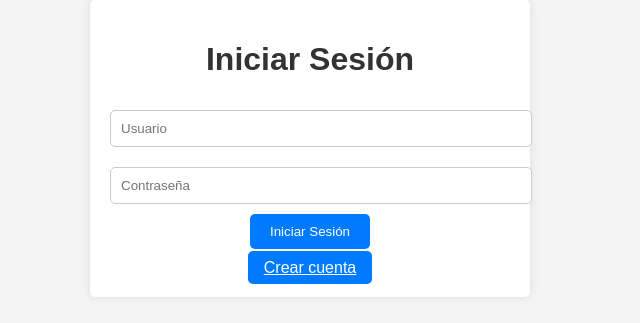
After one commit to NataliaArzeeee/Pagina-Web-, a Django app: page /login/ in a window 1280 px wide. The commit adds this page. Shown: the top 323 px of the page, without its empty margins (330-970 px from the left). Run offline with Django 4.2, Linux system fonts and the light colour scheme.

Commit message:
Paginita xd

```diff
--- a/app - Backup/app/urls.py
+++ b/app - Backup/app/urls.py
@@ -8,4 +8,8 @@ urlpatterns = [
     path('', views.inicio, name='inicio'),
     path('productos/', views.lista_de_productos, name='lista_de_productos'),
     path('consejos/', views.consejos, name='consejos'),
+    path('login/', views.inicio_sesion, name='login'),
+    path('crear_cuenta/', views.crear_cuenta, name='crear_cuenta'),
+    path('carrito_compra/', views.carrito_compra, name='carrito_compra'),
+    path('compra_exitosa/', views.compra_exitosa, name='compra_exitosa'),
 ]
--- /dev/null
+++ b/app - Backup/skincare/templates/skincare/inicio_sesion.html
@@ -0,0 +1,73 @@
+<!DOCTYPE html>
+<html lang="en">
+<head>
+    <meta charset="UTF-8">
+    <meta name="viewport" content="width=device-width, initial-scale=1.0">
+    <title>Iniciar Sesión</title>
+    <style>
+        body {
+            font-family: Arial, sans-serif;
+            background-color: #f4f4f4;
+            text-align: center;
+            margin: 0;
+            padding: 0;
+        }
+
+        .container {
+            max-width: 400px;
+            margin: 0 auto;
+            padding: 20px;
+            background-color: #fff;
+            border-radius: 5px;
+            box-shadow: 0 0 10px rgba(0, 0, 0, 0.1);
+        }
+
+        h1 {
+            color: #333;
+        }
+
+        input[type="text"], input[type="password"] {
+            width: 100%;
+            padding: 10px;
+            margin: 10px 0;
+            border: 1px solid #ccc;
+            border-radius: 5px;
+        }
+
+        input[type="submit"] {
+            background-color: #007BFF;
+            color: #fff;
+            padding: 10px 20px;
+            border: none;
+            border-radius: 5px;
+            cursor: pointer;
+            margin-bottom: 10px; /* Añadido margen inferior */
+        }
+
+        .create-account-button {
+            background-color: #007BFF;
+            color: #fff;
+            padding: 8px 16px; /* Reducido el tamaño del botón */
+            border: none;
+            border-radius: 5px;
+            cursor: pointer;
+            margin: 10px 0; /* Separado del botón de inicio de sesión */
+        }
+
+            input[type="submit"]:hover, .create-account-button:hover {
+                background-color: #0056b3;
+            }
+    </style>
+</head>
+<body>
+    <div class="container">
+        <h1>Iniciar Sesión</h1>
+        <form action="tu_script_de_validacion.php" method="post">
+            <input type="text" name="usuario" placeholder="Usuario" required>
+            <input type="password" name="contrasena" placeholder="Contraseña" required>
+            <input type="submit" value="Iniciar Sesión">
+        </form>
+        <a href="/crear_cuenta" class="create-account-button">Crear cuenta</a>
+    </div>
+</body>
+</html>
--- a/app - Backup/skincare/templates/skincare/lista_de_productos.html
+++ b/app - Backup/skincare/templates/skincare/lista_de_productos.html
@@ -22,7 +22,7 @@
                         <p><strong>Descripción:</strong> {{ producto.descripcion }}</p>
                         <p><strong>Stock:</strong> {{ producto.stock }}</p>
                         <p><strong>Precio Unitario Bs:</strong> {{ producto.precio_unitario }}</p>
-                        <button onclick="abrirWhatsApp('{{ producto.producto }}')">Comprar</button>
+                        <button onclick="abrirWhatsApp('{{ producto.producto }}')">Añadir al carrito</button>
                     </div>
                 {% endif %}
             {% endfor %}
@@ -39,7 +39,7 @@
                 <p><strong>Descripción:</strong> {{ producto.descripcion }}</p>
                 <p><strong>Stock:</strong> {{ producto.stock }}</p>
                 <p><strong>Precio Unitario Bs:</strong> {{ producto.precio_unitario }}</p>
-                <button onclick="abrirWhatsApp('{{ producto.producto }}')">Comprar</button>
+                <button onclick="abrirWhatsApp('{{ producto.producto }}')">Añadir al carrito</button>
             </div>
             {% endif %}
             {% endfor %}
--- a/app - Backup/skincare/views.py
+++ b/app - Backup/skincare/views.py
@@ -21,3 +21,15 @@ def lista_de_productos(request):
 
 def consejos(request):
     return render(request, 'skincare/consejos.html')
+
+def inicio_sesion(request):
+    return render(request, 'skincare/inicio_sesion.html')
+
+def crear_cuenta(request):
+    return render(request, 'skincare/crear_cuenta.html')
+
+def carrito_compra(request):
+    return render(request, 'skincare/carrito_compra.html')
+
+def compra_exitosa(request):
+    return render(request, 'skincare/compra_exitosa.html')
```
Also changed, not shown: app - Backup/skincare/templates/skincare/carrito_compra.html (added, +82 -0 lines), app - Backup/skincare/templates/skincare/compra_exitosa.html (added, +67 -0 lines), app - Backup/skincare/templates/skincare/crear_cuenta.html (added, +64 -0 lines), app - Backup/skincare/templates/skincare/inicio.html (+36 -4 lines).
